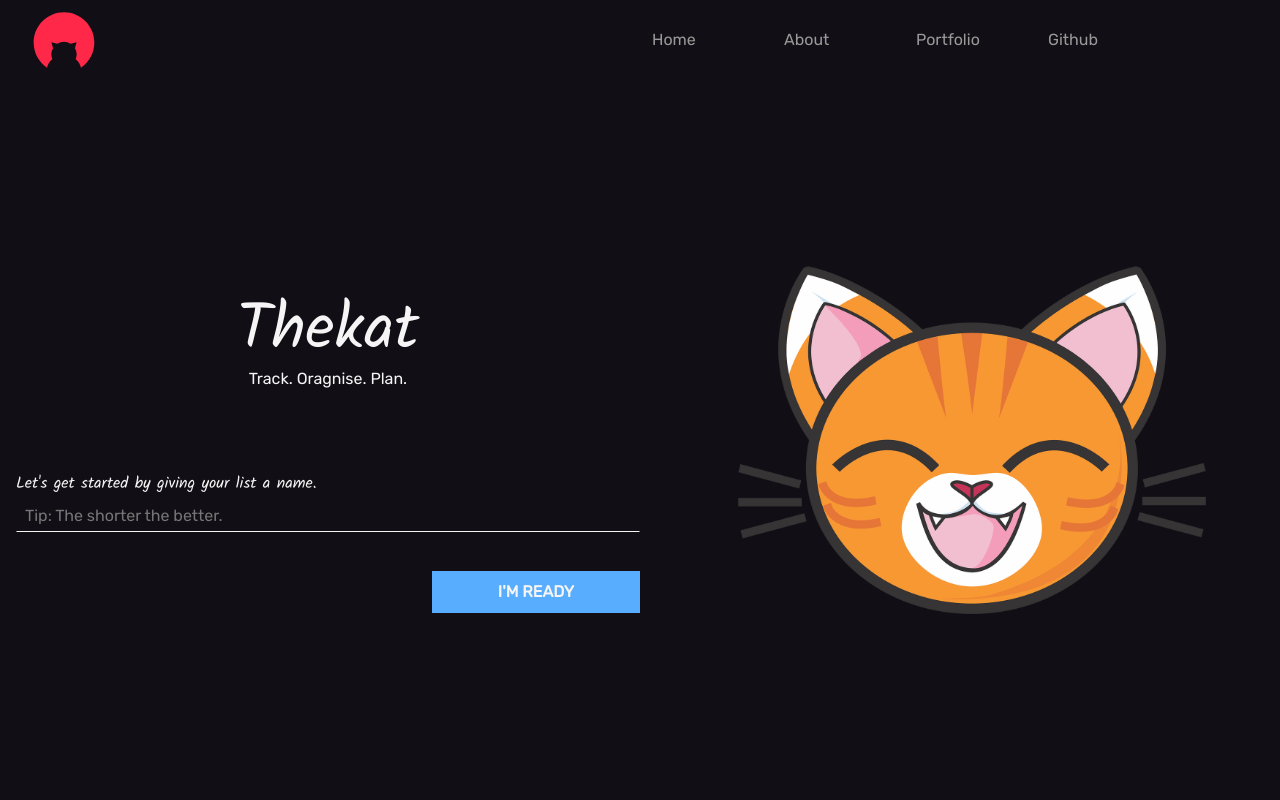
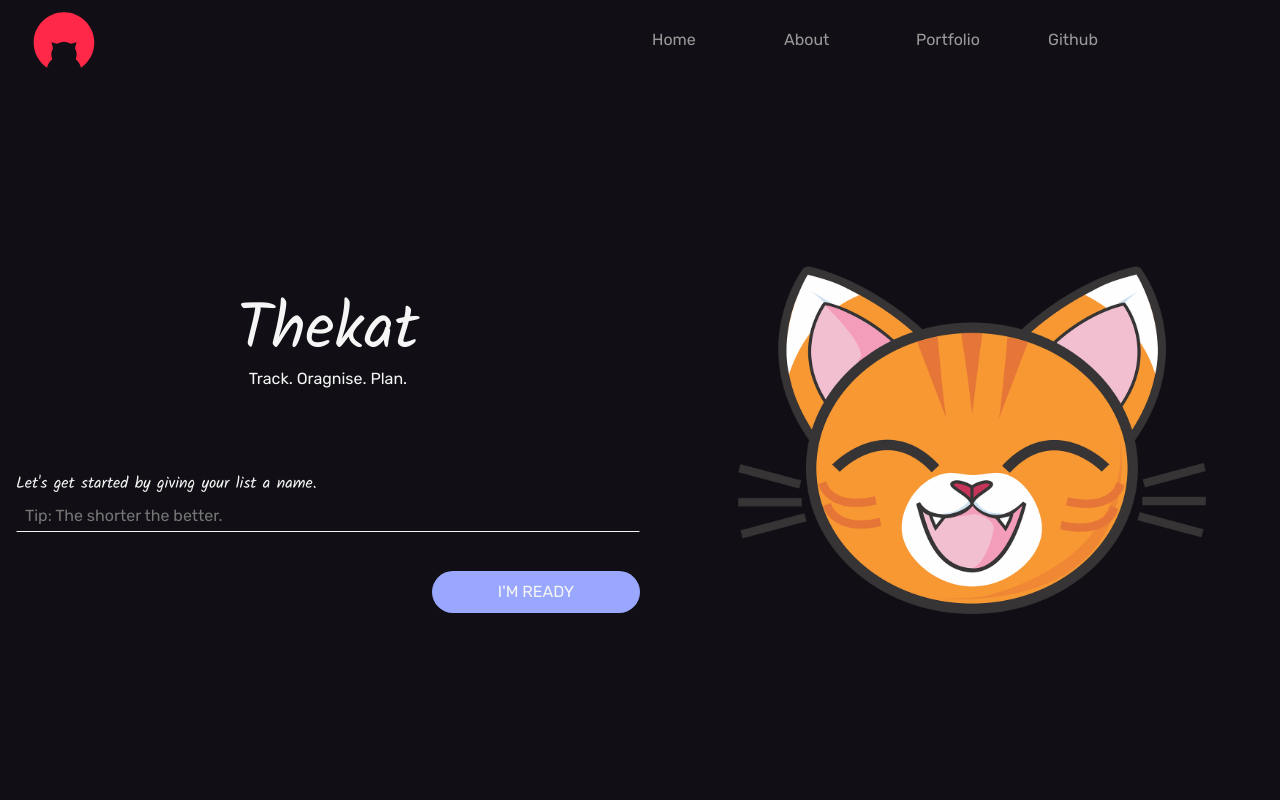
Before and after one commit to exuseric/thekat, a React (Create React App) app: page / in a window 1280 px wide. Shown: the top 800 px of the page. Built offline with nearby package versions, Linux system fonts and the light colour scheme.

Commit message:
Change thsecondary color

```diff
--- a/src/styles/main.css
+++ b/src/styles/main.css
@@ -3,7 +3,7 @@
   --primary: #110f15;
   --secondary: #1b191f;
   --accent: #ff2849;
-  --secondary-accent: #59adff;
+  --secondary-accent: #99a7ff;
   --white: #f5f5f5;
   --grey: #999999;
   --dark-grey: #161419;
@@ -163,7 +163,7 @@ a {
 }
 
 .form_submit {
-  font-weight: 700;
+  font-weight: 400;
   text-transform: uppercase;
 
   width: 100%;
@@ -171,6 +171,8 @@ a {
 
   color: var(--primary-text-color);
   background-color: var(--secondary-accent-bg);
+
+  border-radius: 30px;
 }
 
 /* Input states */
@@ -178,7 +180,8 @@ a {
   border-bottom-color: var(--secondary-accent-bg);
 }
 
-a:hover {
+a:hover,
+a:focus {
   color: var(--secondary-accent-text-color);
 }
 
```
